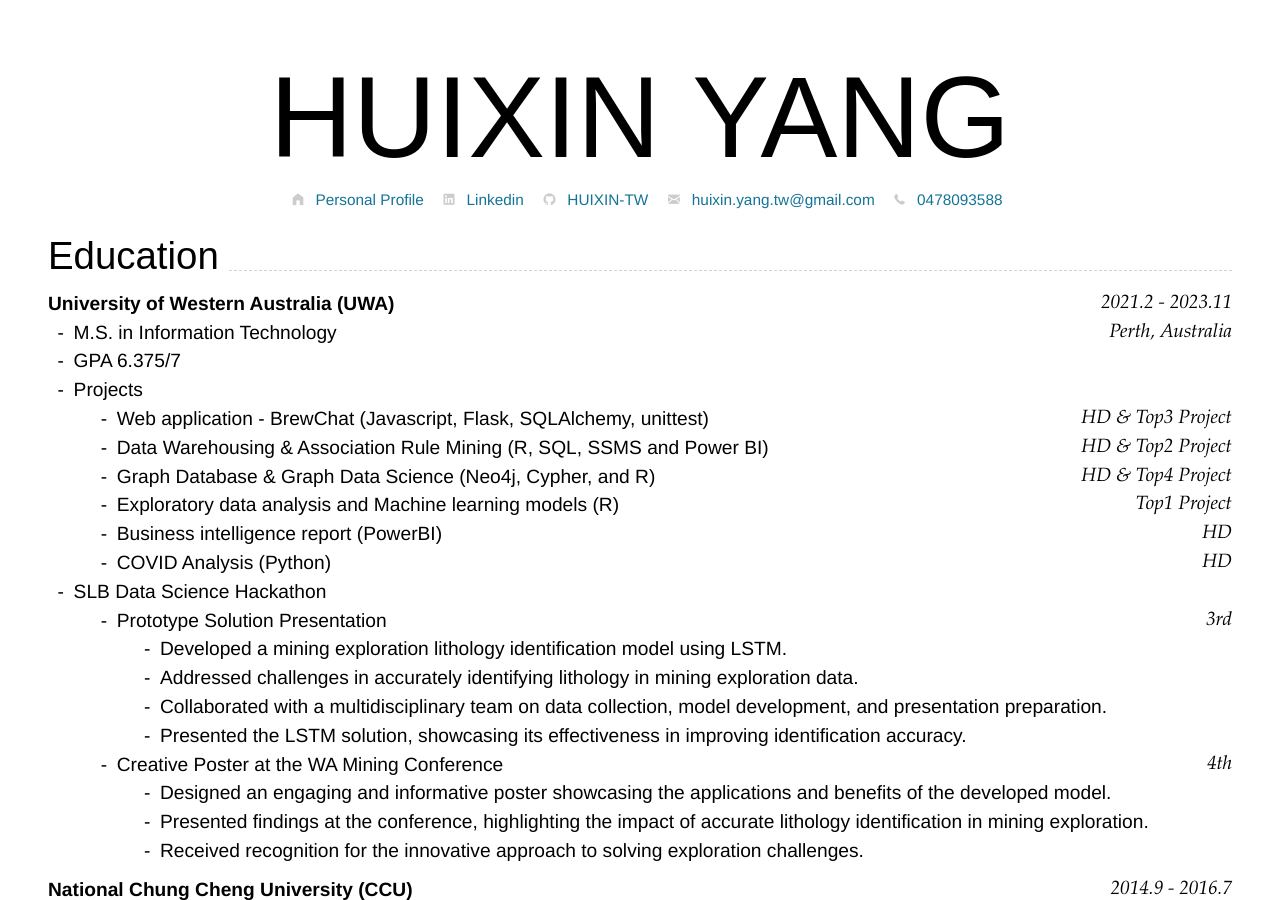
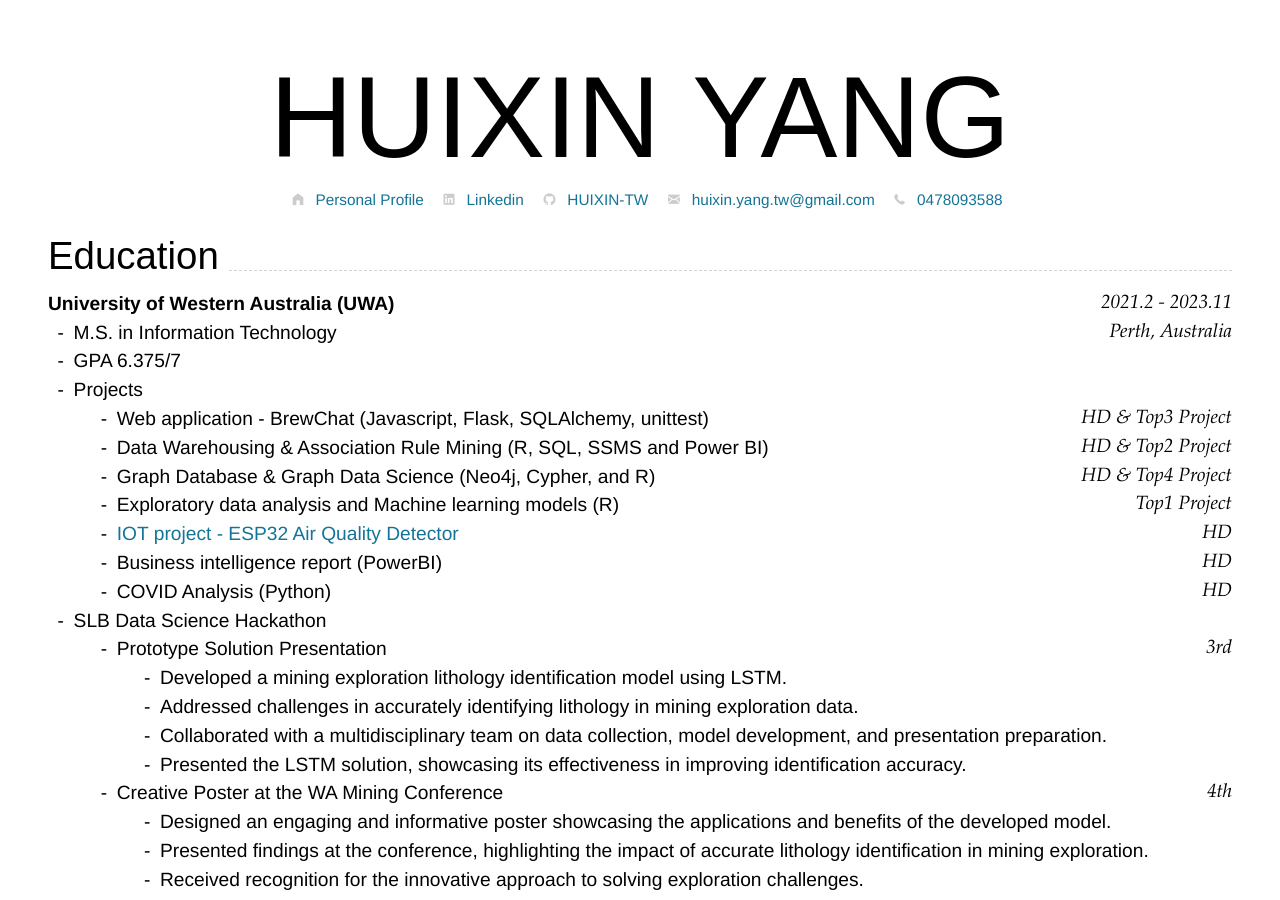
Before and after one commit to HUIXIN-TW/Resume, a Jekyll site: the page built from index.md, in a window 1280 px wide and 900 px high. Built offline with Jekyll 4.4.1, drawn with Linux system fonts in a browser that asks for light colours; nearby versions of some CDN libraries.

Commit message:
Update index.md

```diff
--- a/index.md
+++ b/index.md
@@ -49,6 +49,7 @@ Perth, Australia
     -   Data Warehousing & Association Rule Mining (R, SQL, SSMS and Power BI) `HD & Top2 Project`
     -   Graph Database & Graph Data Science (Neo4j, Cypher, and R) `HD & Top4 Project`
     -   Exploratory data analysis and Machine learning models (R) `Top1 Project`
+    -   [IOT project - ESP32 Air Quality Detector](https://github.com/HUIXIN-TW/CITS5506IOT) `HD`
     -   Business intelligence report (PowerBI) `HD`
     -   COVID Analysis (Python) `HD`
 -   SLB Data Science Hackathon
```
